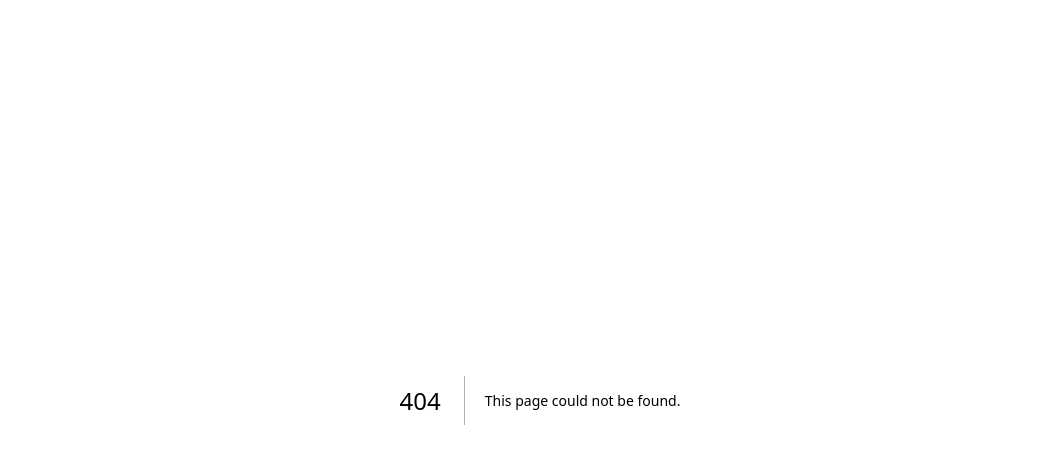
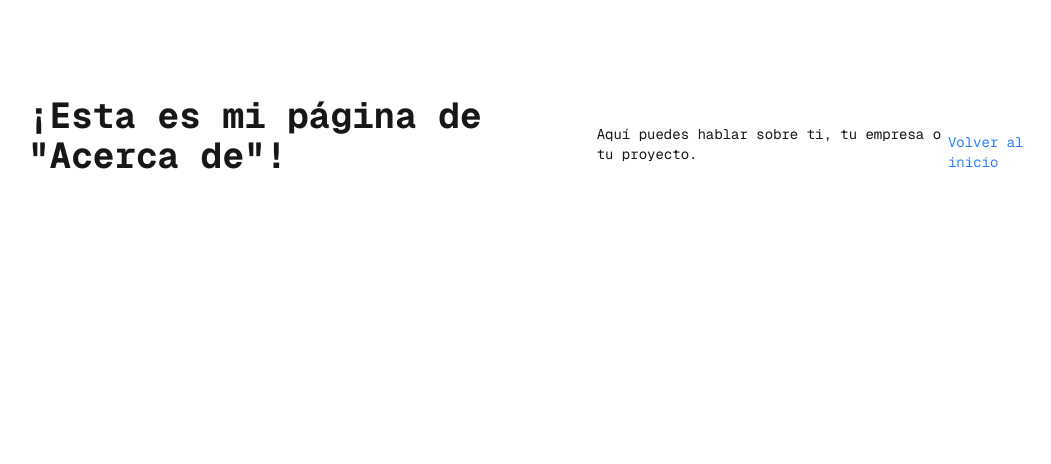
Before and after one commit to Fher03/Plantilla-Invitacion-se-ora, a Next.js app: page /about in a window 1280 px wide. Before the commit this address had no page. Shown: the top 464 px of the page, without its empty margins (100-1151 px from the left). Built offline with nearby package versions, Linux system fonts and the light colour scheme.

Commit message:
feat: Se agrega la ruta about

```diff
--- /dev/null
+++ b/src/app/about/page.tsx
@@ -0,0 +1,19 @@
+import Link from "next/link";
+
+export default function About(): React.JSX.Element {
+  return (
+    <main className="flex min-h-screen flex-col items-center justify-between p-24">
+      <div className="z-10 w-full max-w-5xl items-center justify-between font-mono text-sm lg:flex">
+        <h1 className="text-4xl font-bold">
+          ¡Esta es mi página de &quot;Acerca de&quot;!
+        </h1>
+        <p className="mt-4">
+          Aquí puedes hablar sobre ti, tu empresa o tu proyecto.
+        </p>
+        <Link href="/" className="mt-8 text-blue-500 hover:underline">
+          Volver al inicio
+        </Link>
+      </div>
+    </main>
+  );
+}
```
